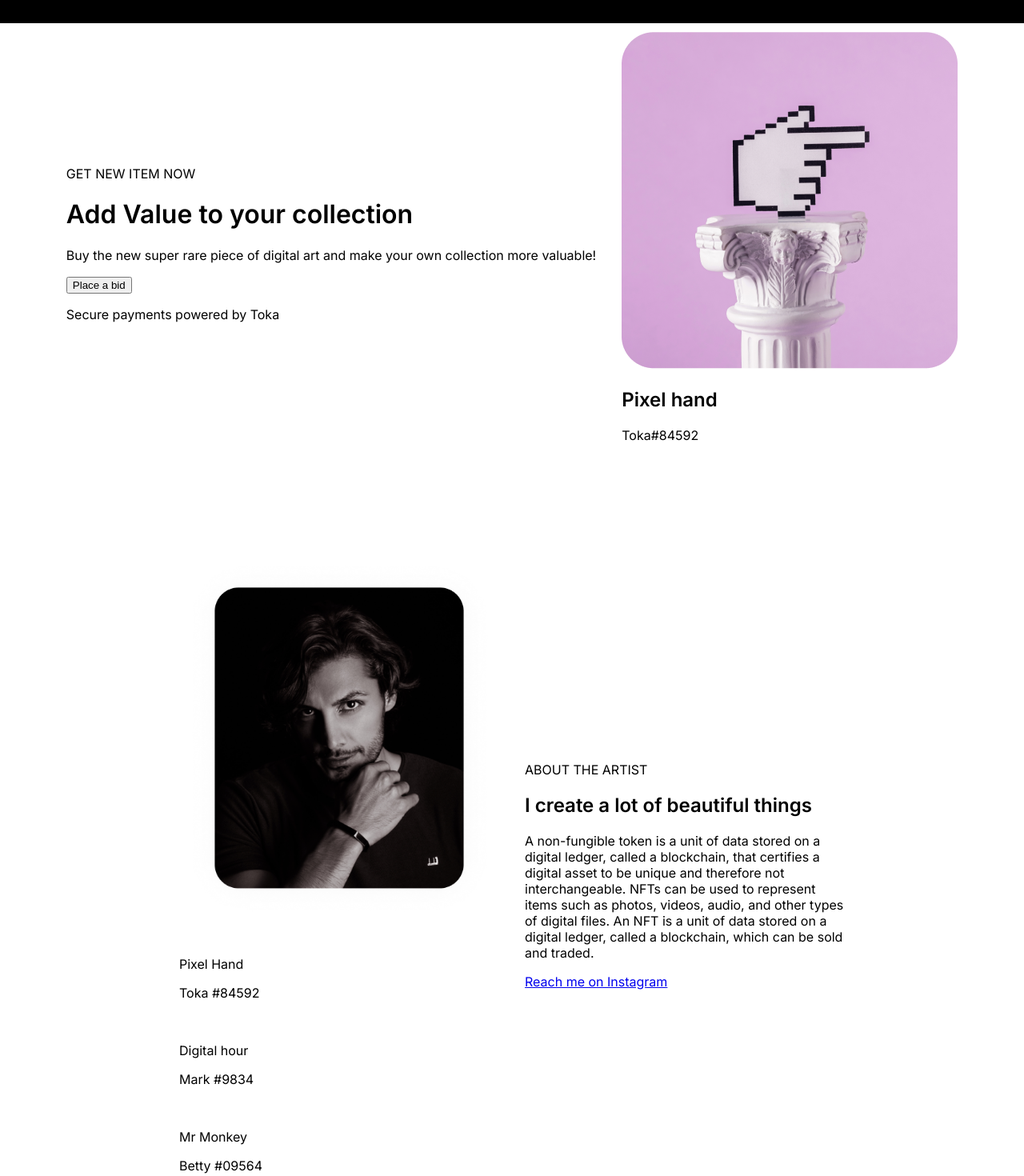
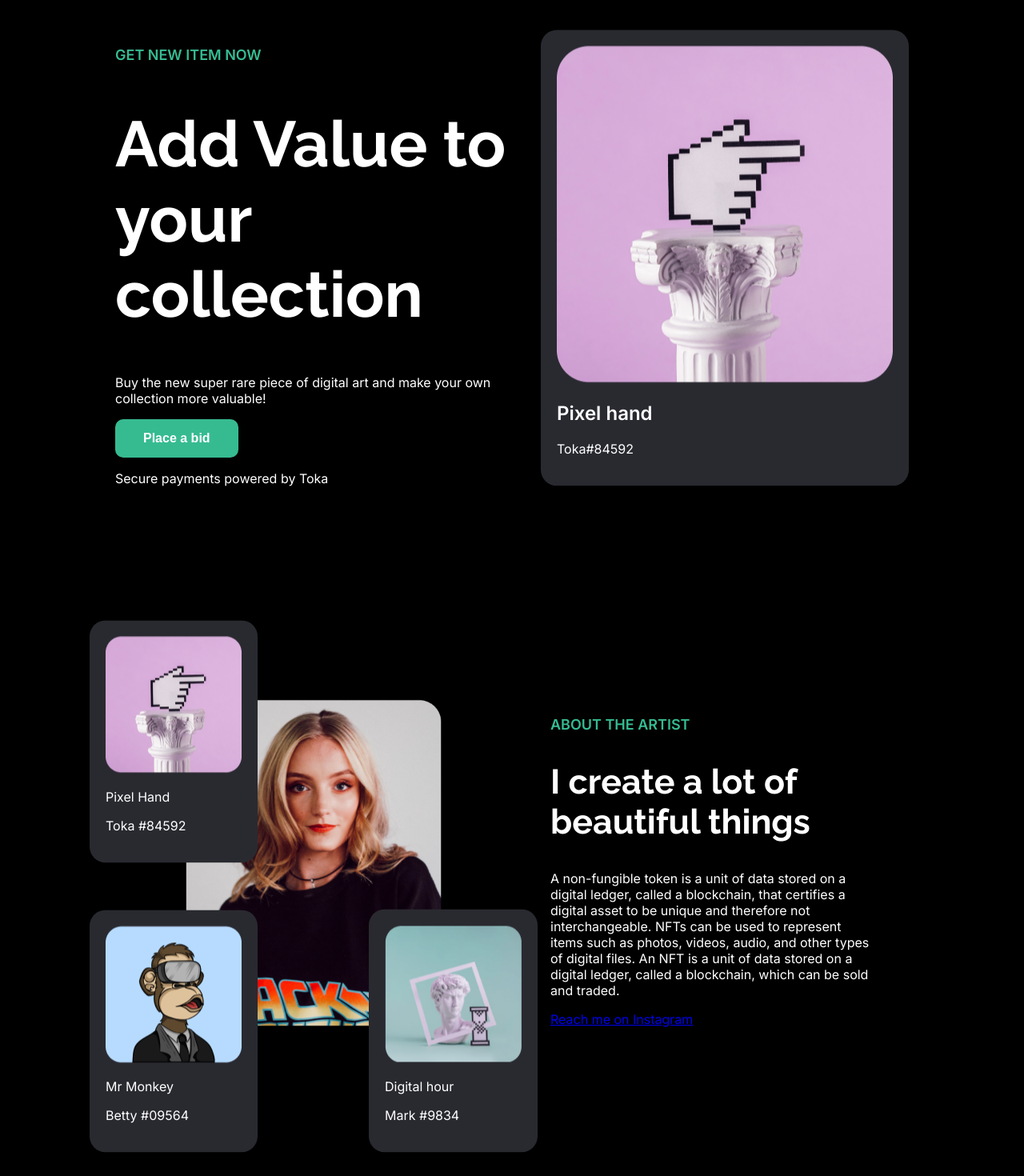
Before and after one commit to UBnkantah/fyto-app, a React (Create React App) app: page /nft in a window 1280 px wide. Shown: the part 60-1530 px from the top of the page at 80% size. Built offline with nearby package versions, Linux system fonts and the light colour scheme.

Commit message:
nft pg part

```diff
--- a/src/App.css
+++ b/src/App.css
@@ -3,6 +3,7 @@
   --primary-color: white;
   --text-color: black;
   --main-color: #36bb91;
+  --light-dark: rgb(41, 42, 48);
 }
 
 body{
--- a/src/components/HmeTml/HmeTml.jsx
+++ b/src/components/HmeTml/HmeTml.jsx
@@ -6,8 +6,8 @@ const HmeTml = () => {
   return (
       <div className="container hmetml-container">
         <div className="hmetml-head">
-          <p>TESTIMONIALS</p>
-          <h2>What People Say</h2>
+          <p className="main-header-color">TESTIMONIALS</p>
+          <h2 className="sub-sns-header">What People Say</h2>
           <p>You can buy snd sell 150+ Cryptocurrencies with 20+ fiat currencies using bank transfers on your credits or debits cards</p>
         </div>
 
--- /dev/null
+++ b/src/components/HomeSrt/HomeSrt.css
@@ -0,0 +1,24 @@
+.homeSrt-container{
+    display: flex;
+    justify-content: space-between;
+    align-items: center;
+    background-image: linear-gradient(rgb(0, 0, 0), var(--light-dark));
+}
+.flex-homeSrt{
+    background-color: var(--light-dark);
+    width: 100%;
+    display: flex;
+    justify-content: space-between;
+    align-items: center;
+    padding: 50px;
+    border-radius: 15px;
+    border: 1px solid var(--primary-color);
+    box-shadow: 0px 0px 2px var(--primary-color);
+}
+.homeSrt-lt{
+    max-width: 500px;
+    color: var(--primary-color);
+}
+.homeSrt-lt .sub-sns-header > span {
+    color: var(--main-color);
+}
--- a/src/components/HomeSrt/HomeSrt.jsx
+++ b/src/components/HomeSrt/HomeSrt.jsx
@@ -1,13 +1,16 @@
-import React from 'react'
+import "./HomeSrt.css"
 
 const HomeSrt = () => {
   return (
     <div className='container homeSrt-container'>
+      <div className="flex-homeSrt">
         <div className="homeSrt-lt">
-            <h2>Let's Start your crypto Now</h2>
-            <p>Choose from 150+ cryptocurrencies</p>
+          <h2 className="sub-sns-header">Let's Start your crypto <span>investment</span> Now</h2>
+          <p>Choose from 150+ cryptocurrencies</p>
         </div>
-        <button>Start Now</button>
+        <button className="home-pg-button">Start Now</button>
+      </div>
+
     </div>
   )
 }
--- a/src/components/NFTArtistPr/NFTArtistPr.css
+++ b/src/components/NFTArtistPr/NFTArtistPr.css
@@ -3,7 +3,10 @@
     justify-content: center;
     align-items: center;
     flex-wrap: wrap;
-    gap: 2em;
+    gap: 6em;
+    background-color: var(--text-color);
+    color: var(--primary-color);
+    padding: 150px 0px;
 }
 .flex-nft-artist{
     width: 400px;
@@ -13,3 +16,26 @@
     width: 100%;
 
 }
+.nftWk-box{
+    background-color: var(--light-dark);
+    padding: 20px;
+    border-radius: 20px;
+    width: fit-content;
+}
+.nft-artwork-top{
+    position: absolute;
+    top: -10%;
+    left: -20%;
+}
+
+.nft-artwork-left{
+    position: absolute;
+    bottom: -25%;
+    left: -20%;
+}
+
+.nft-artwork-right{
+    position: absolute;
+    bottom: -25%;
+    right: -20%;
+}
--- a/src/components/NFTArtistPr/NFTArtistPr.jsx
+++ b/src/components/NFTArtistPr/NFTArtistPr.jsx
@@ -1,5 +1,8 @@
 import { Link } from "react-router-dom"
-import ArtistImg from "../images/NftArtist.png"
+import ArtistImg from "../images/NFTAts.png"
+import ArtWkTp from "../images/NFTArtwork-top.png"
+import ArtWkLt from "../images/NFTArtwork-left.png"
+import ArtWkRgt from "../images/NftArtwork-rgt.png"
 import "./NFTArtistPr.css"
 
 const NFTArtistPr = () => {
@@ -7,26 +10,26 @@ const NFTArtistPr = () => {
     <div className="container nft-artist-container">
       <div className="nft-artist flex-nft-artist">
         <img src={ArtistImg} alt="" className="nft-artist-img" />
-        <div className="nft-artwork-top">
-            <img src="" alt="" />
+        <div className="nft-artwork-top nftWk-box nftAnimate">
+          <img src={ArtWkTp} alt="" />
           <p>Pixel Hand</p>
           <p>Toka #84592</p>
         </div>
-        <div className="nft-artwork-right">
-            <img src="" alt="" />
+        <div className="nft-artwork-right nftWk-box nftAnimate">
+          <img src={ArtWkRgt} alt="" />
           <p>Digital hour</p>
           <p>Mark #9834</p>
         </div>
-        <div className="nft-artwork-left">
-            <img src="" alt="" />
+        <div className="nft-artwork-left nftWk-box nftAnimate">
+          <img src={ArtWkLt} alt="" />
           <p>Mr Monkey</p>
           <p>Betty #09564</p>
         </div>
 
       </div>
       <div className="nft-artist-info flex-nft-artist">
-        <p>ABOUT THE ARTIST</p>
-        <h2>I create a lot of beautiful things</h2>
+        <p className="main-header-color">ABOUT THE ARTIST</p>
+        <h2 className="sub-sns-header">I create a lot of beautiful things</h2>
         <p>A non-fungible token is a unit of data stored on a digital ledger, called a blockchain, that certifies a digital asset to be unique and therefore not interchangeable. NFTs can be used to represent items such as photos, videos, audio, and other types of digital files. An NFT is a unit of data stored on a digital ledger, called a blockchain, which can be sold and traded.</p>
         <Link to="/contact">Reach me on Instagram</Link>
       </div>
--- a/src/components/NFTHero/NFTHero.css
+++ b/src/components/NFTHero/NFTHero.css
@@ -5,10 +5,20 @@
     gap: 2em;
     padding-top: 100px;
     flex-wrap: wrap;
+    background-color: var(--text-color);
+    color: var(--primary-color);
+}
+.NFTHero-details{
+    max-width: 500px;
 }
 .NFTHero-img{
+    background-color: var(--light-dark);
+    padding: 20px;
+    border-radius: 20px;
+}
+.NFTHero-img img{
     max-width: inherit;
 }
-.NFTHero-img img{
-    width: 100%;
+.nhtop{
+    color: var(--primary-color);
 }
--- a/src/components/NFTHero/NFTHero.jsx
+++ b/src/components/NFTHero/NFTHero.jsx
@@ -5,13 +5,13 @@ const NFTHero = () => {
   return (
     <div className="container NFTHero-container">
         <div className="NFTHero-details">
-            <p>GET NEW ITEM NOW</p>
-            <h1>Add Value to your collection</h1>
-            <p>Buy the new super rare piece of digital art and make your own collection more valuable!</p>
-            <button>Place a bid</button>
-            <p>Secure payments powered by Toka</p>
+          <p className="main-header-color">GET NEW ITEM NOW</p>
+          <h1 className="hero-sns-header nhtop">Add Value to your collection</h1>
+          <p>Buy the new super rare piece of digital art and make your own collection more valuable!</p>
+          <button className="home-pg-button">Place a bid</button>
+          <p>Secure payments powered by Toka</p>
         </div>
-        <div className="NFTHero-img">
+        <div className="NFTHero-img nftAnimate">
           <img src={NheroImg} alt="" />
           <h2>Pixel hand</h2>
           <p>Toka#84592</p>
--- a/src/index.js
+++ b/src/index.js
@@ -2,7 +2,6 @@ import React from 'react';
 import ReactDOM from 'react-dom/client';
 import './index.css';
 import App from './App';
-import reportWebVitals from './reportWebVitals';
 
 const root = ReactDOM.createRoot(document.getElementById('root'));
 root.render(
@@ -10,8 +9,3 @@ root.render(
     <App />
   </React.StrictMode>
 );
-
-// If you want to start measuring performance in your app, pass a function
-// to log results (for example: reportWebVitals(console.log))
-// or send to an analytics endpoint. Learn more: https://bit.ly/CRA-vitals
-reportWebVitals();
--- a/src/pages/NFT.jsx
+++ b/src/pages/NFT.jsx
@@ -1,4 +1,3 @@
-import React from 'react'
 import Footer from '../components/Footer/Footer'
 import NftAbtItem from '../components/NftAbtItem/NftAbtItem'
 import NFTArtistPr from '../components/NFTArtistPr/NFTArtistPr'
--- a/src/reportWebVitals.js
+++ /dev/null
@@ -1,13 +0,0 @@
-const reportWebVitals = onPerfEntry => {
-  if (onPerfEntry && onPerfEntry instanceof Function) {
-    import('web-vitals').then(({ getCLS, getFID, getFCP, getLCP, getTTFB }) => {
-      getCLS(onPerfEntry);
-      getFID(onPerfEntry);
-      getFCP(onPerfEntry);
-      getLCP(onPerfEntry);
-      getTTFB(onPerfEntry);
-    });
-  }
-};
-
-export default reportWebVitals;
```
Also changed, not shown: src/components/images/NFTAts.png (added). Lines whose indentation alone changed are shown as unchanged.
